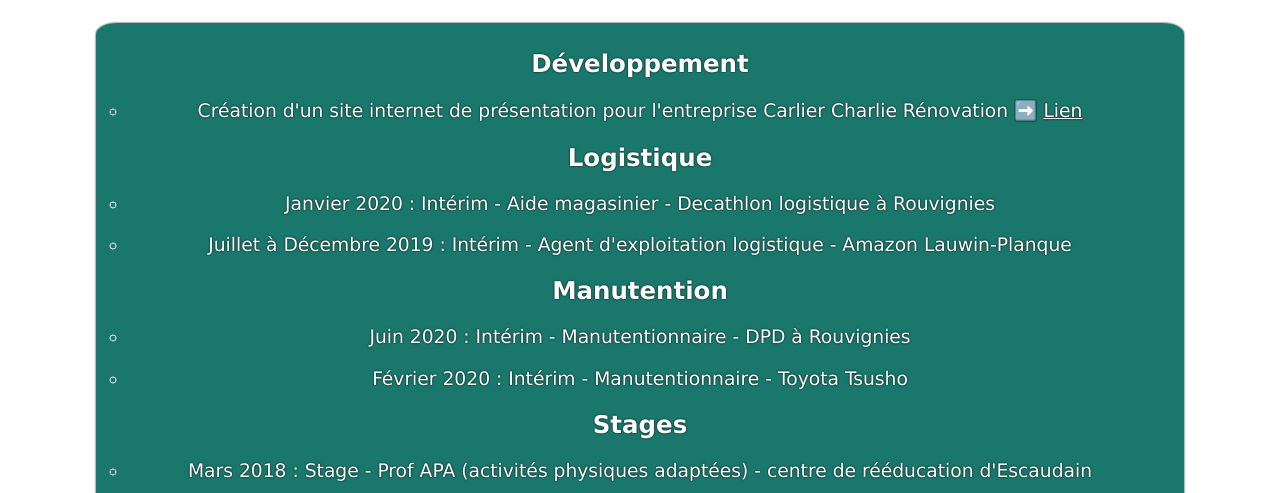
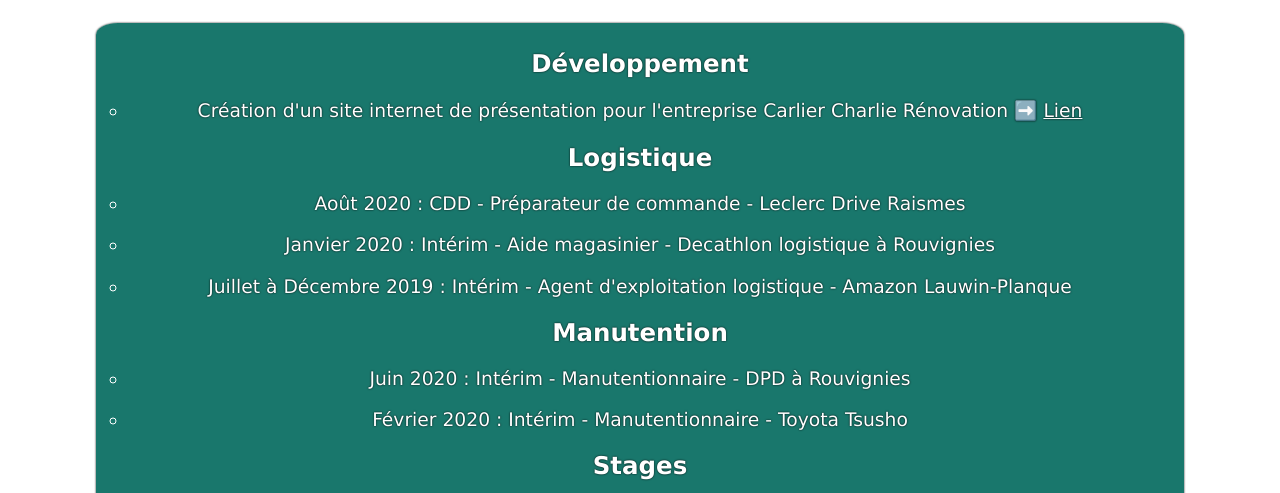
Before and after one commit to TomGost/CV-Tom-Gostiaux, a plain HTML site: page Expériences.html in a window 1280 px wide. Shown: the part 283-776 px from the top of the page. Drawn offline with Linux system fonts and the light colour scheme.

Commit message:
Add files via upload

```diff
--- a/Expériences.html
+++ b/Expériences.html
@@ -29,6 +29,7 @@
                             </ul>
                             <h3>Logistique</h3>
                             <ul>
+                                <li>Août 2020 : CDD - Préparateur de commande - Leclerc Drive Raismes</li>
                                 <li>Janvier 2020 : Intérim - Aide magasinier - Decathlon logistique à Rouvignies</li>
                                 <li>Juillet à Décembre 2019 : Intérim - Agent d'exploitation logistique - Amazon Lauwin-Planque</li>
                             </ul>
```
